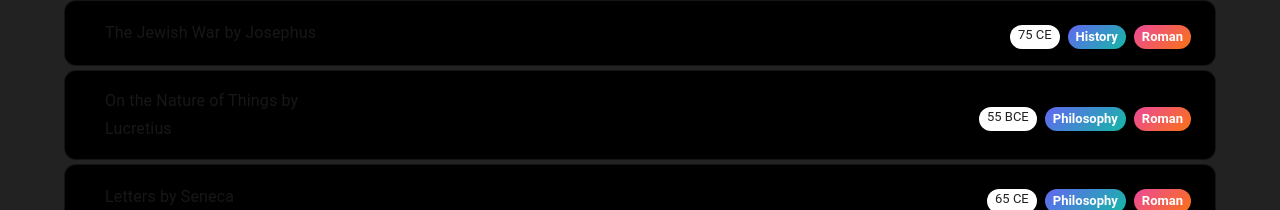
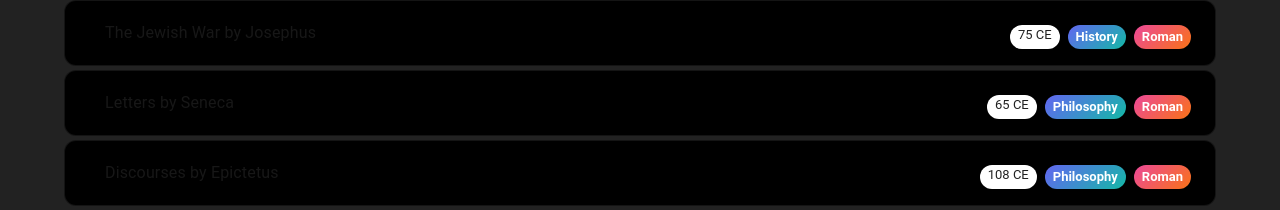
Before and after one commit to lc4490/reading-list, a Next.js app: page / in a window 1280 px wide. Shown: the part 1763-1973 px from the top of the page. Built offline with nearby package versions, Linux system fonts and the light colour scheme; some icons are missing.

Commit message:
remove lucretius

```diff
--- a/src/app/readingList.ts
+++ b/src/app/readingList.ts
@@ -262,16 +262,16 @@ export const READING_LIST: Book[] = [
 
     done: false,
   },
-  {
-    id: "lucretius-nature",
-    title: "On the Nature of Things",
-    author: "Lucretius",
-    year: -55,
-    genre: "philosophy",
-    category: "roman",
+  // {
+  //   id: "lucretius-nature",
+  //   title: "On the Nature of Things",
+  //   author: "Lucretius",
+  //   year: -55,
+  //   genre: "philosophy",
+  //   category: "roman",
 
-    done: false,
-  },
+  //   done: false,
+  // },
   {
     id: "seneca-letters",
     title: "Letters",
```
